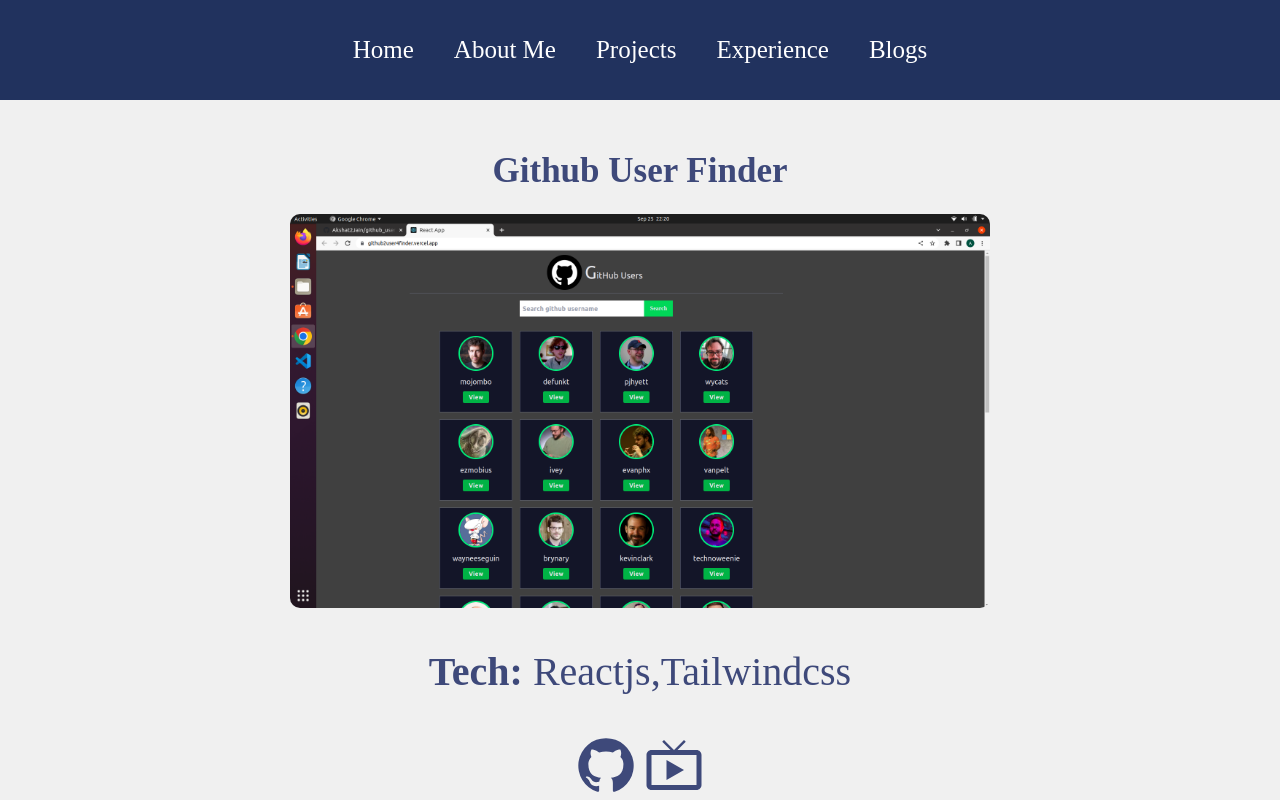
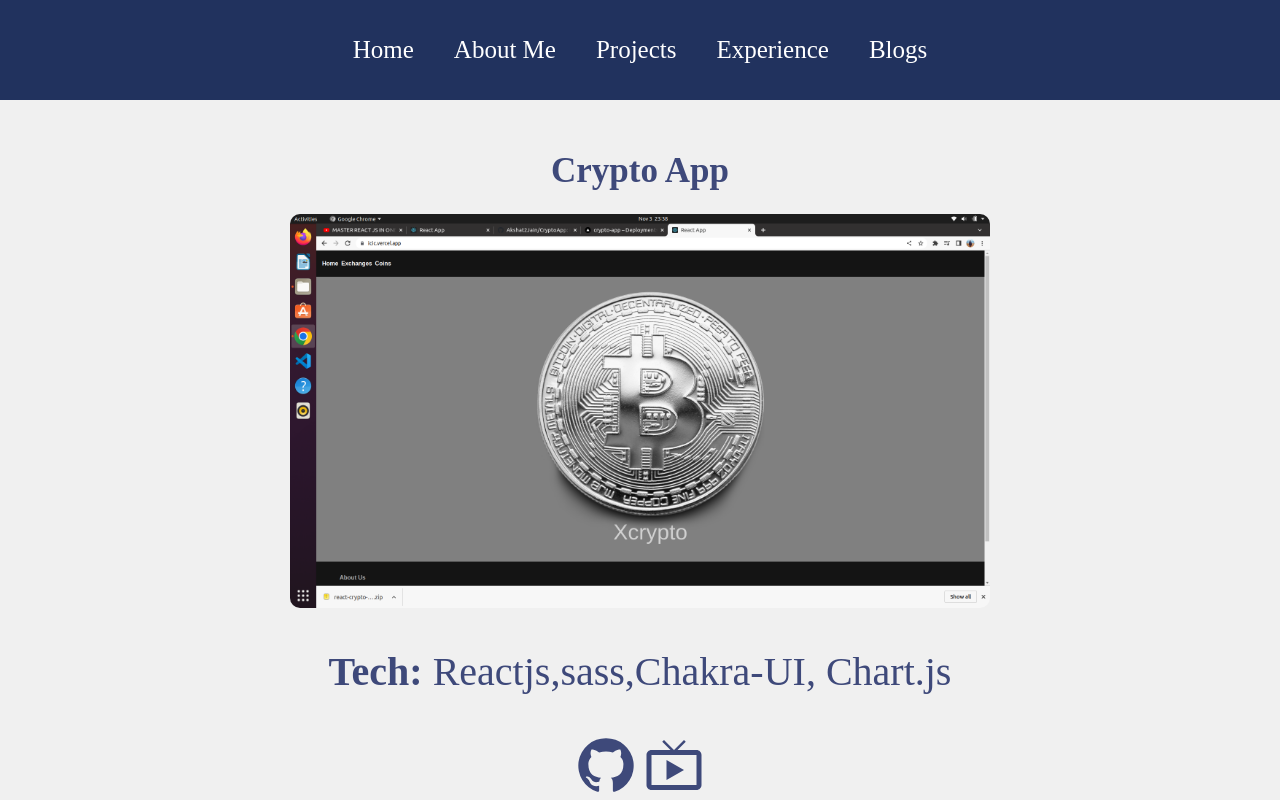
Before and after one commit to Akshat2Jain/Portfolio_Reactjs, a React (Create React App) app: page /Project/1 in a window 1280 px wide. Shown: the top 800 px of the page. Built offline with nearby package versions, Linux system fonts and the light colour scheme.

Commit message:
added a new project

```diff
--- a/src/component/ProjectList.js
+++ b/src/component/ProjectList.js
@@ -16,6 +16,7 @@ import Img14 from "../assests/2min.png"
 import Img15 from "../assests/strapi.jpg"
 import Img16 from "../assests/chat.png"
 import Img17 from "../assests/github.png"
+import Img18 from "../assests/crypto.png"
 const ProjectList = [
   {
     name: "Chat Application",
@@ -26,12 +27,20 @@ const ProjectList = [
     id: 0,
   },
   {
+    name: "Crypto App",
+    image: Img18,
+    skills: "Reactjs,sass,Chakra-UI, Chart.js",
+    link: "https://github.com/Akshat2Jain/CryptoApp",
+    live: "https://icic.vercel.app/",
+    id: 1,
+  },
+  {
     name: "Github User Finder",
     image: Img17,
     skills: "Reactjs,Tailwindcss",
     link: "https://github.com/Akshat2Jain/github_user_finder",
     live: "https://github2user4finder.vercel.app/",
-    id: 1,
+    id: 2,
   },
   {
     name: "Netflix Clone",
@@ -39,7 +48,7 @@ const ProjectList = [
     skills: "Reactjs,TailwindCss,Firebase 9,Material Ui",
     link: "https://github.com/Akshat2Jain/Netflix_clone",
     live: "https://net12clone.netlify.app/",
-    id: 2,
+    id: 3,
   },
   {
     name: "Game Review Strapi Website",
@@ -47,7 +56,7 @@ const ProjectList = [
     skills: "Reactjs,Strapi,Graphql",
     link: "https://github.com/Akshat2Jain/react_strapi",
     live: "https://github.com/Akshat2Jain/react_strapi",
-    id: 3,
+    id: 4,
   },
   {
     name: "Personal Blog Website",
@@ -55,7 +64,7 @@ const ProjectList = [
     skills: "Reactjs",
     link: "https://github.com/Akshat2Jain/2min-Blog",
     live: "https://2minblog.vercel.app/",
-    id: 4,
+    id: 5,
   },
   {
     name: "Login/Logout Todo App",
@@ -63,7 +72,7 @@ const ProjectList = [
     skills: "Reactjs,Firebase 8,Bootstrap",
     link: "https://github.com/Akshat2Jain/advance_todo_app",
     live: "https://todopp.netlify.app/",
-    id: 5,
+    id: 6,
   },
   {
     name: "Blogging App",
@@ -71,7 +80,7 @@ const ProjectList = [
     skills: "Reactjs,Firebase,Material Ui",
     link: "https://github.com/Akshat2Jain/Firebase_auth",
     live: "https://github.com/Akshat2Jain/Firebase_auth",
-    id: 6,
+    id: 7,
   },
   {
     name: "Expense Tracker",
@@ -79,7 +88,7 @@ const ProjectList = [
     skills: "Reactjs,LocalStorage",
     live: "https://github.com/Akshat2Jain/project5",
     link: "https://github.com/Akshat2Jain/project5",
-    id: 7,
+    id: 8,
   },
   {
     name: "Project Rakt",
@@ -87,7 +96,7 @@ const ProjectList = [
     skills: "JavaScript,HTML,CSS,Bootstrap",
     link: "https://github.com/Akshat2Jain/project_rakt",
     live: "https://github.com/Akshat2Jain/project_rakt",
-    id: 8,
+    id: 9,
   },
   {
     name: "WeatherApp",
@@ -95,7 +104,7 @@ const ProjectList = [
     skills: "Reactjs",
     link: "https://github.com/Akshat2Jain/weatherapp_reactjs",
     live: "https://github.com/Akshat2Jain/weatherapp_reactjs",
-    id: 9,
+    id: 10,
   },
   {
     name: "Marvel MovieApp",
@@ -103,7 +112,7 @@ const ProjectList = [
     skills: "Reactjs",
     link: "https://github.com/Akshat2Jain/reactjs_project1_movieapp",
     live: "https://marvel-phasewise-app.netlify.app/",
-    id: 10,
+    id: 11,
   },
   {
     name: "Portfolio Website",
@@ -111,7 +120,7 @@ const ProjectList = [
     skills: "Html,Css,Javascript",
     link: "https://github.com/Akshat2Jain/Portfolio_Website",
     live: "https://akshatjain.tech/",
-    id: 11,
+    id: 12,
   },
   {
     name: "Starbucks Website",
@@ -119,7 +128,7 @@ const ProjectList = [
     skills: "TailwindCss",
     link: "https://github.com/Akshat2Jain/Starbucks_tailwindCss",
     live: "https://github.com/Akshat2Jain/Starbucks_tailwindCss",
-    id: 12,
+    id: 13,
   },
   {
     name: "Sorting App",
@@ -127,7 +136,7 @@ const ProjectList = [
     skills: "Html,Css,Javascript",
     link: "https://github.com/Akshat2Jain/Sorting_App",
     live: "https://github.com/Akshat2Jain/Sorting_App",
-    id: 13,
+    id: 14,
   },
   {
     name: "Bootstrap Website",
@@ -135,7 +144,7 @@ const ProjectList = [
     skills: "Bootstrap",
     link: "https://github.com/Akshat2Jain/Starbuks_Website_BootstrapOnly",
     live: "https://github.com/Akshat2Jain/Starbuks_Website_BootstrapOnly",
-    id: 14,
+    id: 15,
   },
   {
     name: "Password Generator",
@@ -143,7 +152,7 @@ const ProjectList = [
     skills: "Html,Css,Javascript",
     link: "https://github.com/Akshat2Jain/Password_Generator_animated_bg",
     live: "https://github.com/Akshat2Jain/Password_Generator_animated_bg",
-    id: 15,
+    id: 16,
   },
   {
     name: "Covid Dashboard",
@@ -151,7 +160,7 @@ const ProjectList = [
     skills: "Html,Css,Javascript,Chartjs",
     link: "https://github.com/Akshat2Jain/Covid_statewise_tracker_dashboard",
     live: "https://github.com/Akshat2Jain/Covid_statewise_tracker_dashboard",
-    id: 16,
+    id: 17,
   },
 ];
 
```
Also changed, not shown: src/assests/crypto.png (added).
